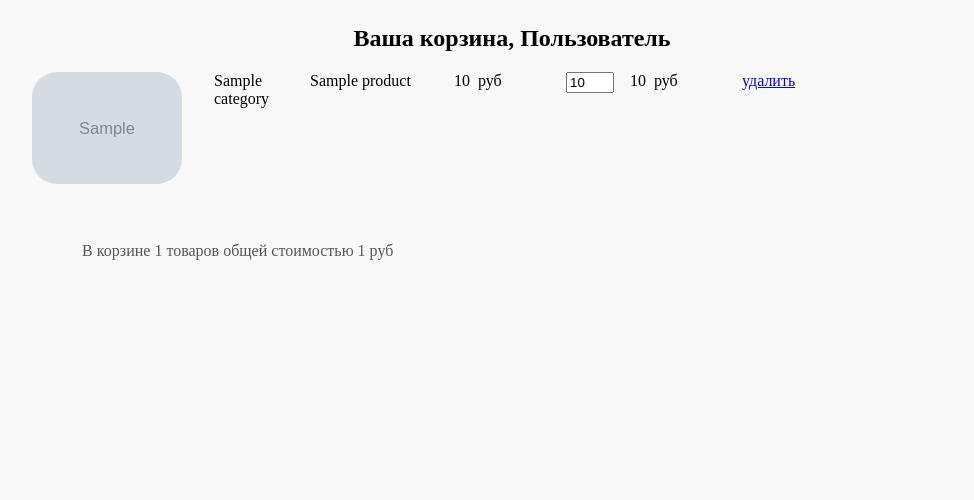
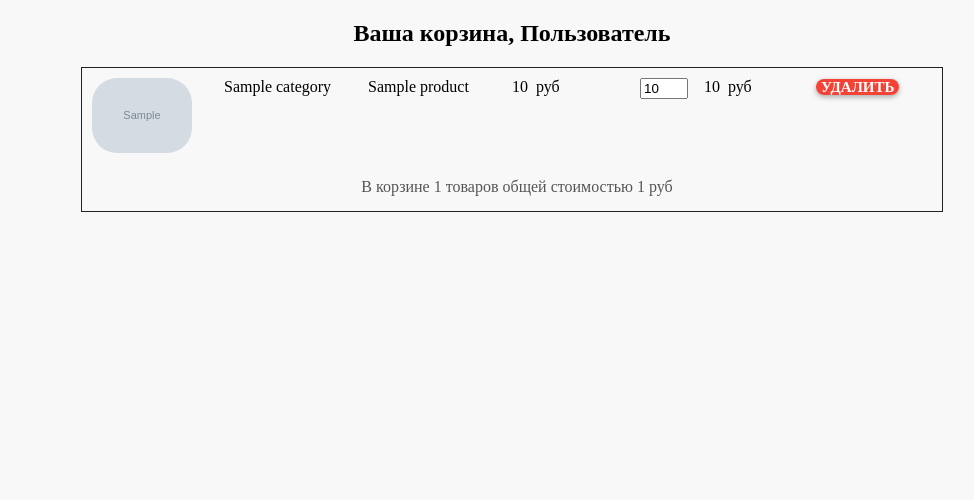
Before and after one commit to evlx87/shop_it_trade, a Django app: template backend/templates/basketapp/basket.html in a window 1280 px wide. Shown: the part 162-662 px from the top of the page, without its empty margins (128-1102 px from the left). Run offline with Django 3.2, Linux system fonts and the light colour scheme; the template is opened without the code that fills it: most values are stand-ins (such as "Sample title", 1, 10 or a date in 2020); grey boxes marked "Sample" are stand-in pictures.

Commit message:
modify basket templates

```diff
--- a/backend/static/css/style.css
+++ b/backend/static/css/style.css
@@ -223,78 +223,84 @@ h4 {
 }
 /* Страница корзины */
 .basket-container {
-    margin: 25px auto;
+    margin: 5px auto;
+    width: 850px;
+    padding-left: 10px;
+    border: 1px solid #222;
 }
-.basket-container .head {
-    margin: 25px auto;
+.basket_record {
+    position: relative;
+    display: block;
+    height: 80px;
+    float: none;
+    margin: 10px auto;
 }
-.basket-container button {
-    margin-left: 25px;
-    width: 150px;
-    display: block;
+.basket_record img {
     float: left;
-}
-.basket-container button a {
-    text-decoration: none;
-    color: #555;
-}
-.basket-container img {
-    display: block;
-    float: left;
-    width: 150px;
+    width: 100px;
     border-radius: 25px;
 }
-.basket-container input[type="submit"] {
-    width: 150px;
-    display: block;
-    float: left;
-    margin-bottom: 25px;
-}
-.basket-container .basket_summary {
-    display: block;
-    margin-left: 50px;
-    margin-bottom: 15px;
-    color: #555;
-}
-.basket-list input[type="number"] {
-    width: 3em;
+.basket_record span.category_name {
+    margin-left: 2em;
+    width: 8em;
     position: relative;
     display: block;
     float: left;
 }
-.basket-list span.category_name {
-    margin-left: 2em;
-    width: 5em;
-    position: relative;
-    display: block;
-    float: left;
-}
-.basket-list span.product_name {
+.basket_record span.product_name {
     margin-left: 1em;
     width: 8em;
     position: relative;
     display: block;
     float: left;
 }
-.basket-list span.product_price {
+.basket_record span.product_price {
+    margin-left: 1em;
+    width: 8em;
+    position: relative;
+    display: block;
+    float: left;
+}
+.basket_record input[type="number"] {
+    width: 3em;
+    position: relative;
+    display: block;
+    float: left;
+}
+.basket_record span.product_cost {
     margin-left: 1em;
     width: 7em;
     position: relative;
     display: block;
     float: left;
 }
-.basket-list span.product_cost {
-    margin-left: 1em;
-    width: 7em;
-    position: relative;
+.basket_delete_btn {
+    border-radius: 35px;
+    background-color: #f44336;
+    text-align: center;
+    text-transform: uppercase;
+    text-decoration: none;
+    color: #ffffff;
+    font-size: 15px;
+    font-weight: 600;
+    padding-left: 5px;
+    padding-right: 5px;
+    box-shadow: 0px 2px 4.85px 0.15px rgba(33, 33, 33, 0.35);
+    margin: auto;
+}
+.basket_delete_btn:hover {
+    box-shadow: none;
+}
+.basket_delete_btn:active {
+    box-shadow: none;
+    background-color: #d41306;
+}
+.basket_summary {
+    text-align: center;
     display: block;
-    float: left;
-}
-.basket-list .basket_record {
-    position: relative;
-    display: block;
-    height: 170px;
-    float: none;
+    margin-top: 20px;
+    margin-bottom: 15px;
+    color: #555;
 }
 /* Страница товара */
 .left_side {
--- a/backend/templates/basketapp/basket.html
+++ b/backend/templates/basketapp/basket.html
@@ -1,10 +1,8 @@
 {% extends 'mainapp/base.html' %}
 
 {% block page_content %}
+    <h2>Ваша корзина, {{ user.first_name|title|default:'Пользователь' }}</h2>
     <div class="basket-container">
-        <h2>Ваша корзина, {{ user.first_name|title|default:'Пользователь' }}</h2>
-        <div class="basket-list">
-            {% include 'basketapp/includes/basket_list.html' %}
-        </div>
+        {% include 'basketapp/includes/basket_list.html' %}
     </div>
 {% endblock %}
--- a/backend/templates/basketapp/includes/basket_list.html
+++ b/backend/templates/basketapp/includes/basket_list.html
@@ -6,7 +6,7 @@
         <span class="product_price">{{ item.product.price }}&nbsp руб</span>
         <input type="number" name="{{ item.pk }}" min="0" value="{{ item.quantity }}">
         <span class="product_cost">{{ item.product_cost }}&nbsp руб</span>
-        <a href="{% url 'basket:delete' item.pk %}" class="delete_btn">
+        <a class="basket_delete_btn" href="{% url 'basket:delete' item.pk %}">
             удалить
         </a>
     </div>
```
